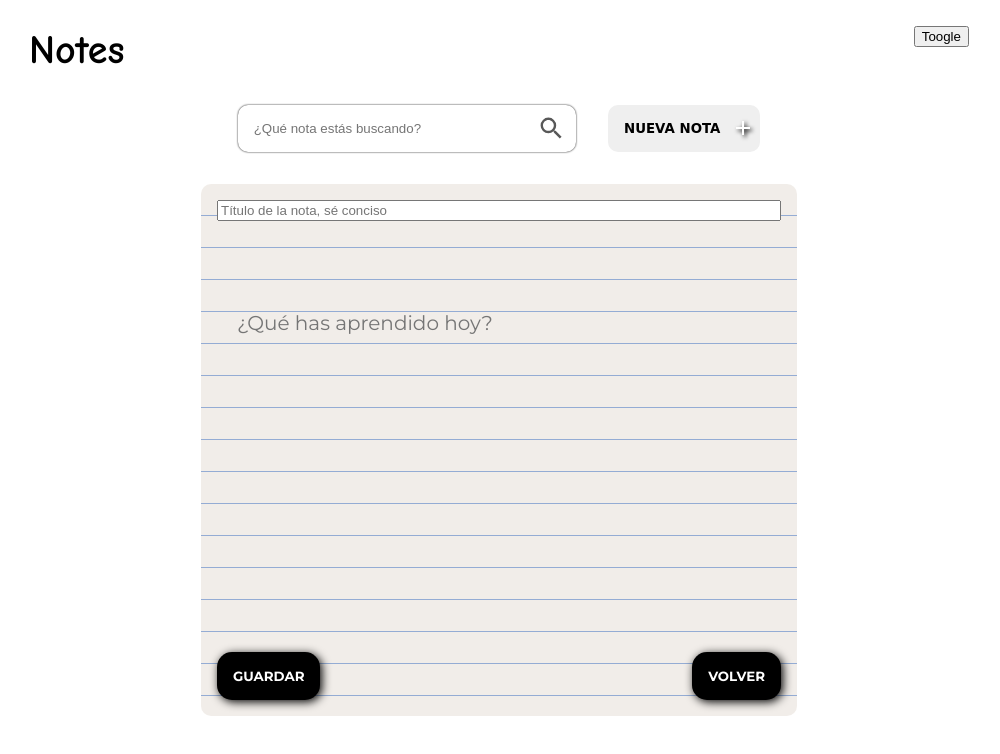
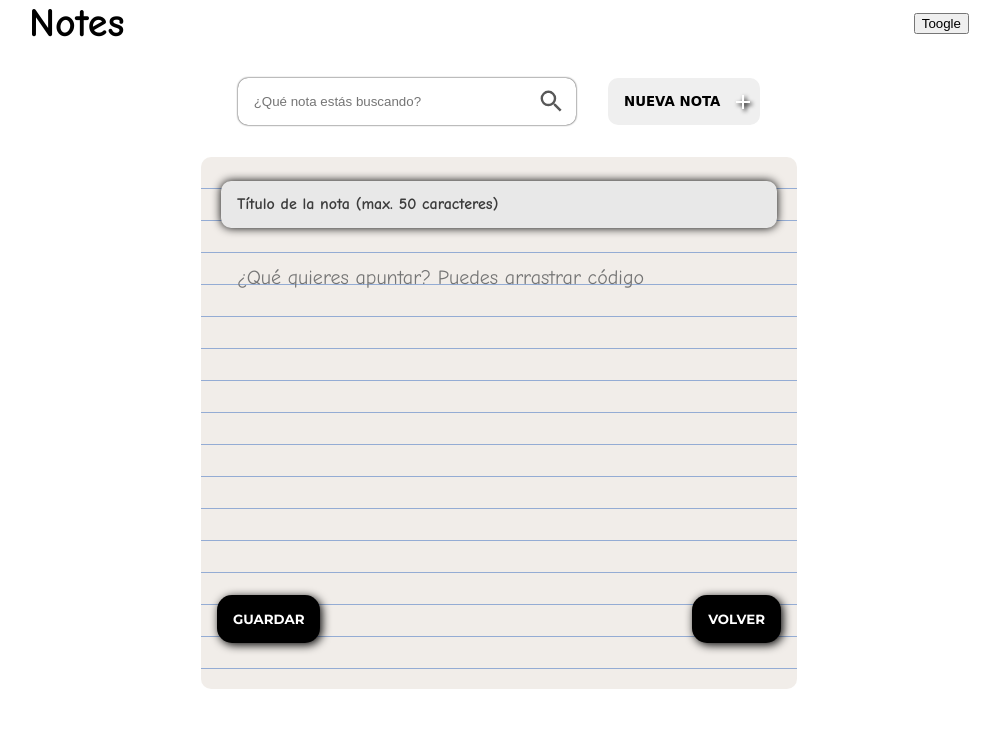
Before and after one commit to Juanjesc/jnotes, a React (Create React App) app: page / in a window 1280 px wide. Both pictures are taken after a click on the button "NUEVA NOTA". Shown: the top 754 px of the page, without its empty margins (141-1141 px from the left). Built offline with nearby package versions, Linux system fonts and the light colour scheme; the HTML template or start-up script is replaced by a standard one; a web font is replaced by a local one.

Commit message:
3er coomit

```diff
--- a/public/index.html
+++ b/public/index.html
@@ -10,34 +10,13 @@
       content="Web site created using create-react-app"
     />
     <link rel="apple-touch-icon" href="%PUBLIC_URL%/logo192.png" />
-    <!--
-      manifest.json provides metadata used when your web app is installed on a
-      user's mobile device or desktop. See https://developers.google.com/web/fundamentals/web-app-manifest/
-    -->
     <link rel="manifest" href="%PUBLIC_URL%/manifest.json" />
-    <!--
-      Notice the use of %PUBLIC_URL% in the tags above.
-      It will be replaced with the URL of the `public` folder during the build.
-      Only files inside the `public` folder can be referenced from the HTML.
-
-      Unlike "/favicon.ico" or "favicon.ico", "%PUBLIC_URL%/favicon.ico" will
-      work correctly both with client-side routing and a non-root public URL.
-      Learn how to configure a non-root public URL by running `npm run build`.
-    -->
-    <title>React App</title>
+    <title>DYARY NOTES</title>
   </head>
   <body>
     <noscript>You need to enable JavaScript to run this app.</noscript>
     <div id="root"></div>
-    <!--
-      This HTML file is a template.
-      If you open it directly in the browser, you will see an empty page.
+    <div id="portal"></div>
 
-      You can add webfonts, meta tags, or analytics to this file.
-      The build step will place the bundled scripts into the <body> tag.
-
-      To begin the development, run `npm start` or `yarn start`.
-      To create a production bundle, use `npm run build` or `yarn build`.
-    -->
   </body>
 </html>
--- a/src/components/AddNote.js
+++ b/src/components/AddNote.js
@@ -38,19 +38,19 @@ const AddNote = ({ handleAddNote }) => {
 		document.querySelector('.notes-list').style.display='grid';
 		setNoteText('');
 		setInputText('');
-
 	}
 	return (
 		<div className={classState}>
 			<input
 				type="text"
-				placeholder='Título de la nota, sé conciso'
+				placeholder='Título de la nota (max. 50 caracteres)'
 				className='inputAddNote'
 				value={inputText}
 				onChange={handleChangeinput}
+				maxLength={50}
 			/>
 			<textarea
-				placeholder='¿Qué has aprendido hoy?'
+				placeholder='¿Qué quieres apuntar? Puedes arrastrar código'
 				value={noteText}
 				onChange={handleChange}>
 			</textarea>
--- /dev/null
+++ b/src/components/Modal.js
@@ -0,0 +1,63 @@
+import React, { Component } from 'react'
+import Portal from './Portal'
+import '../styles/Note.css'
+
+export default class Modal extends Component {
+  render() {
+
+    const { children, toggle, active } = this.props;
+    return (
+      <Portal>
+        {active && (
+            <div style={styles.wrapper}>
+                <div style={styles.window} className="wobble-horizontal-top">
+                    <button style={styles.closeBtn} onClick={toggle}>X</button>
+                    <div>{children}</div>
+                </div>
+                <div onClick={toggle} style={styles.background}/>
+            </div>
+        )}
+      </Portal>
+    )
+  }
+}
+
+const styles = {
+    wrapper:{
+        position: 'absolute',
+        top: 0,
+        left: 0,
+        width: '100%',
+        height: '100vh',
+        display: 'flex',
+        justifyContent: 'center',
+        alignItems: 'center',
+        zIndex: 2
+    },
+    window:{
+        borderRadius: 5,
+        position: 'relative',
+        background: 'repeating-linear-gradient(#f1ede9, #f1ede9 31px, #94acd4 31px, #94acd4 32px)',
+        padding: 15,
+        boxShadow: '2px 2px 10px black',
+        zIndex: 4,
+        width:620,
+        height: 600,
+    },
+    closeBtn:{
+        position: 'absolute',
+        top: 0,
+        right: 0,
+        cursor: 'pointer'
+    },
+    background:{
+        width: '100%',
+        minHeight: '100vh',
+        top: 0,
+        left: 0,
+        background: '#000',
+        opacity: 0.4,
+        position: 'absolute',
+        zIndex: 3
+    }
+}
--- a/src/components/Note.js
+++ b/src/components/Note.js
@@ -1,18 +1,45 @@
-import { MdDeleteForever } from 'react-icons/md';
+import { MdDeleteForever, MdRemoveRedEye } from 'react-icons/md';
 import '../styles/Note.css'
+import React, { useState } from 'react';
+import Modal from './Modal';
+
 const Note = ({ id, text, date, handleDeleteNote, title }) => {
+  const [active, setActive] = useState(false);
+	const toggle = () =>{
+		setActive(!active);
+	}
   return (
     <div className="note">
-        <h3 className='title'>{title}</h3>
-        <span className='description'>{text}</span>
-        <div className="note-footer">
+      <h3 className='title' >{title}</h3>
+      <span className='description'>{text}</span>
+      <div className="note-footer">
+        <small>{date}</small>
+        <div className="icons-wrapper">
+          <MdRemoveRedEye
+            className='icons'
+            onClick={toggle}
+          />
+          <MdDeleteForever
+            className='icons'
+            onClick={() => handleDeleteNote(id)}
+          />
+        </div>
+      </div>
+      <Modal active={active} toggle={toggle}>
+        <div className="modal-container">
+          <h3 className='title'>{title}</h3>
+          <textarea
+            className='description'
+            value={text}
+            readOnly
+          >
+          </textarea>
+          {/* <span className='description'>{text}</span> */}
+          <div className="note-footer">
             <small>{date}</small>
-            <MdDeleteForever
-              className='delete-icon'
-              onClick={() => handleDeleteNote(id)}
-
-            />
+          </div>
         </div>
+      </Modal>
     </div>
   )
 }
--- /dev/null
+++ b/src/components/Portal.js
@@ -0,0 +1,25 @@
+// eslint-disable-next-line
+import React, { Component } from "react";
+import ReactDOM  from "react-dom";
+
+
+const portalRoot = document.getElementById('portal');
+
+export default class Portal extends Component {
+    constructor(){
+        super();
+        this.el = document.createElement('div');
+    }
+    componentDidMount = () =>{
+        portalRoot.appendChild(this.el)
+    }
+    componentWillUnmount = () => {
+        portalRoot.removeChild(this.el)
+    }
+
+    render(){
+        const { children } = this.props;
+
+        return ReactDOM.createPortal(children, this.el)
+    }
+}
--- a/src/components/Search.js
+++ b/src/components/Search.js
@@ -8,7 +8,9 @@ const Search = ({ handleSearchNote, setShowNote }) => {
 	const handleShowAddNote = () => {
 		/* En los estilos por defecto, addnotes tiene display none */
 		if (setShowNote){
-			document.querySelector('.note.new').style.display='flex';
+			let addNote = document.querySelector('.note.new');
+			addNote.classList.add('wobble-horizontal-top')
+			addNote.style.display='flex';
 			document.querySelector('.notes-list').style.display='none';
 		}
 		/* Pendiente este bloque de código entre comentarios, de momento funciona la app y esto sobra */
--- a/src/styles/AddNote.css
+++ b/src/styles/AddNote.css
@@ -5,6 +5,7 @@
     width: 60%;
     margin: 0 auto;
     display: none;
+    position: relative;
 
 
 }
@@ -15,12 +16,13 @@ textarea{
     background-color: transparent;
     outline: none;
     padding-top: 21px;
-    font-family: Montserrat, sans-serif;
     line-height: 32px;
     font-size: 20px;
     min-height: 300px;
     width: 100%;
-    padding: 21px 20px 0px 20px;
+    padding: 27px 20px 0px 20px;
+    font-family: 'Comic Neue', cursive;
+    margin-top: 2rem;
 }
 .btn{
     border: none;
@@ -38,6 +40,25 @@ textarea{
 .btn:hover{
     background-color: #FEF68A;
     color: black;
+}
+.inputAddNote{
+    background-color: rgb(232, 232, 232);
+    padding: 1rem;
+    border: none;
+    outline: none;
+    border-radius: 10px;
+    box-shadow: 0 0 10px black;
+    box-sizing: border-box;
+    position: absolute;
+    top: 1.5rem;
+    left: 1.25rem;
+    right: 1.25rem;
+}
+.inputAddNote::placeholder{
+    color: rgb(60, 60, 60);
+    font-weight: bold;
+    font-family: 'Comic Neue', cursive;
+    font-size: 1rem;
 }
 /* ----------------------------------------------
   Generated by AnimatiSS
@@ -67,3 +88,4 @@ textarea{
         transform:rotate(2deg)
     }
 }
+.wobble-horizontal-top{animation:wobble-horizontal-top .8s linear both} @keyframes wobble-horizontal-top{0%,100%{transform:translateX(0);transform-origin:50% 50%}15%{transform:translateX(-30px) rotate(6deg)}30%{transform:translateX(15px) rotate(-6deg)}45%{transform:translateX(-15px) rotate(3.6deg)}60%{transform:translateX(9px) rotate(-2.4deg)}75%{transform:translateX(-6px) rotate(1.2deg)}}
--- /dev/null
+++ b/src/styles/Modal.css
@@ -0,0 +1,37 @@
+
+/* TODO EL CONTENIDO DE ESTILOS DE MODAL ESTÁ EN NOTE.CSS Y MODAL.JS */
+
+
+/* .wrapper{
+    position: 'absolute';
+    top: 0;
+    left: 0;
+    width: '100%';
+    height: '100%';
+    display: 'flex';
+    justify-content: 'center';
+}
+.window{
+    border-radius: 5;
+    position: 'relative';
+    background: '#fff';
+    padding: 15;
+    box-shadow: '2px 2px 10px black';
+    z-index: 10;
+    min-width:320;
+}
+.closeBtn{
+    position: 'absolute';
+    top: 0;
+    right: 0;
+}
+.background{
+    width: '100%';
+    height: '100%';
+    top: 0;
+    left: 0;
+    background: '#000';
+    opacity: 0.4;
+    position: 'relative';
+    z-index: 3;
+} */
--- a/src/styles/Note.css
+++ b/src/styles/Note.css
@@ -1,13 +1,16 @@
+@import url('https://fonts.googleapis.com/css2?family=Comic+Neue:wght@300;400;700&display=swap');
 .note{
     background-color: #fef68a;
     margin-bottom: 10px;
     border-radius: 10px;
     padding: 1rem;
-    min-height: 150px;
+    min-height: 100px;
     display: flex;
     flex-direction: column;
-    justify-content: space-between;
+    justify-content: space-around;
     white-space: pre-wrap;
+    position: relative;
+    z-index: 1;
 }
 
 .note-footer{
@@ -16,10 +19,59 @@
     justify-content: space-between;
     /* Provisional */
 }
-.delete-icon{
+.icons-wrapper{
+    display: flex;
+    gap: 1rem;
+}
+.icons{
     font-size: 1.8rem;
     cursor: pointer;
 }
 .title{
-    margin-bottom: 0;
+    margin: 0;
 }
+.description{
+    display: none;
+}
+
+/* Relacionado con el modal */
+.modal-container{
+    padding: 1rem;
+    min-height: 600px;
+    position: relative;
+}
+.modal-container .title{
+    text-align: center;
+    font-size: 2rem;
+    text-transform: uppercase;
+    font-family: 'Comic Neue', cursive;
+
+}
+.modal-container .description{
+    display: block;
+    text-align: left;
+    line-height: 32px;
+    font-size: 20px;
+    width: 100%;
+    padding-top: 32px;
+    font-family: 'Comic Neue', cursive;
+    box-sizing: border-box;
+    border: none;
+    resize: none;
+    outline: none;
+    height: 435px !important;
+    font-weight: bolder;
+}
+.modal-container .note-footer{
+    justify-content: center;
+    position: absolute;
+    bottom: 6%;
+    font-size: 1.5rem;
+    font-family: cursive;
+    left: 6%;
+}
+
+
+
+
+.wobble-horizontal-top{animation:wobble-horizontal-top .8s linear both} @keyframes wobble-horizontal-top{0%,100%{transform:translateX(0);transform-origin:50% 50%}15%{transform:translateX(-30px) rotate(6deg)}30%{transform:translateX(15px) rotate(-6deg)}45%{transform:translateX(-15px) rotate(3.6deg)}60%{transform:translateX(9px) rotate(-2.4deg)}75%{transform:translateX(-6px) rotate(1.2deg)}}
```
